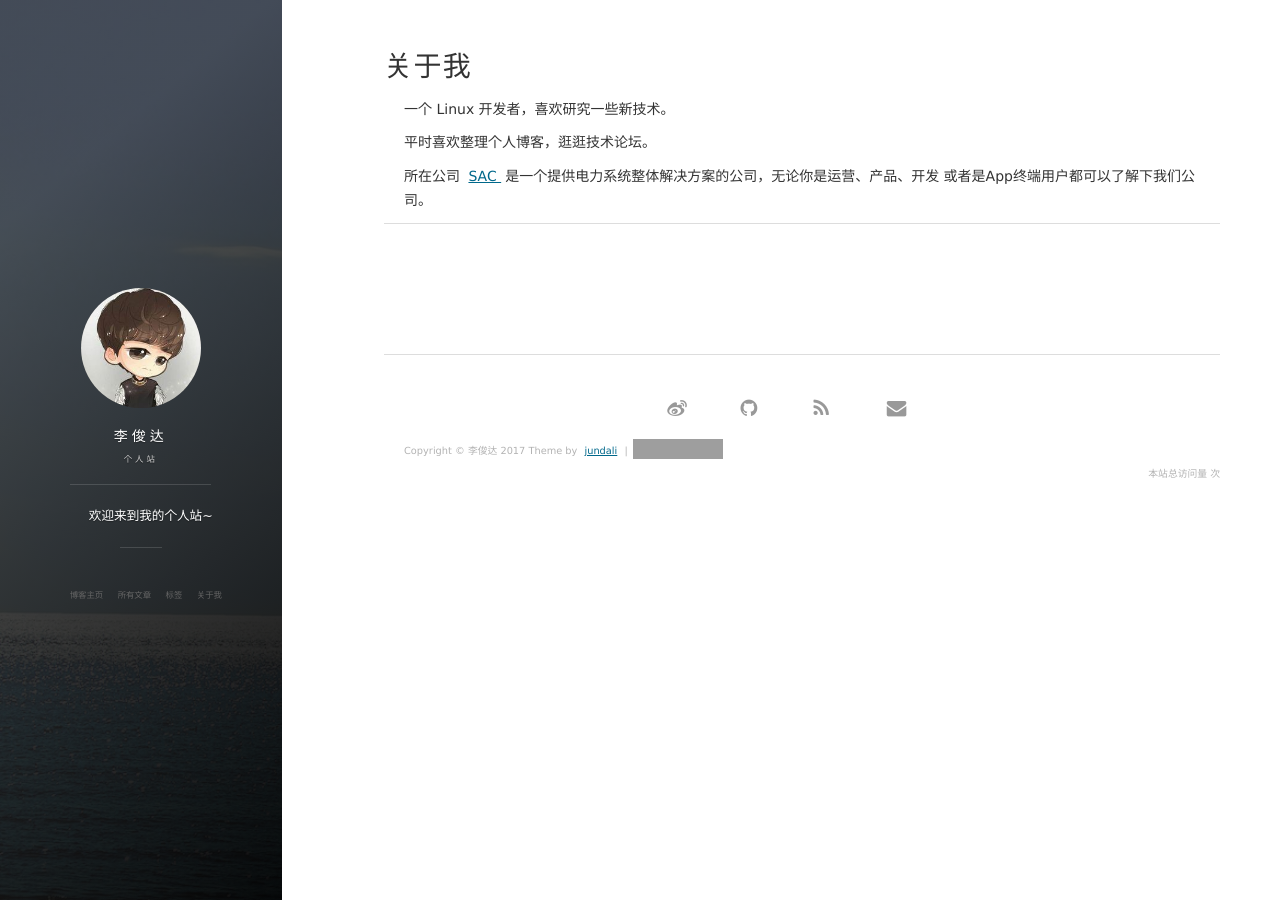
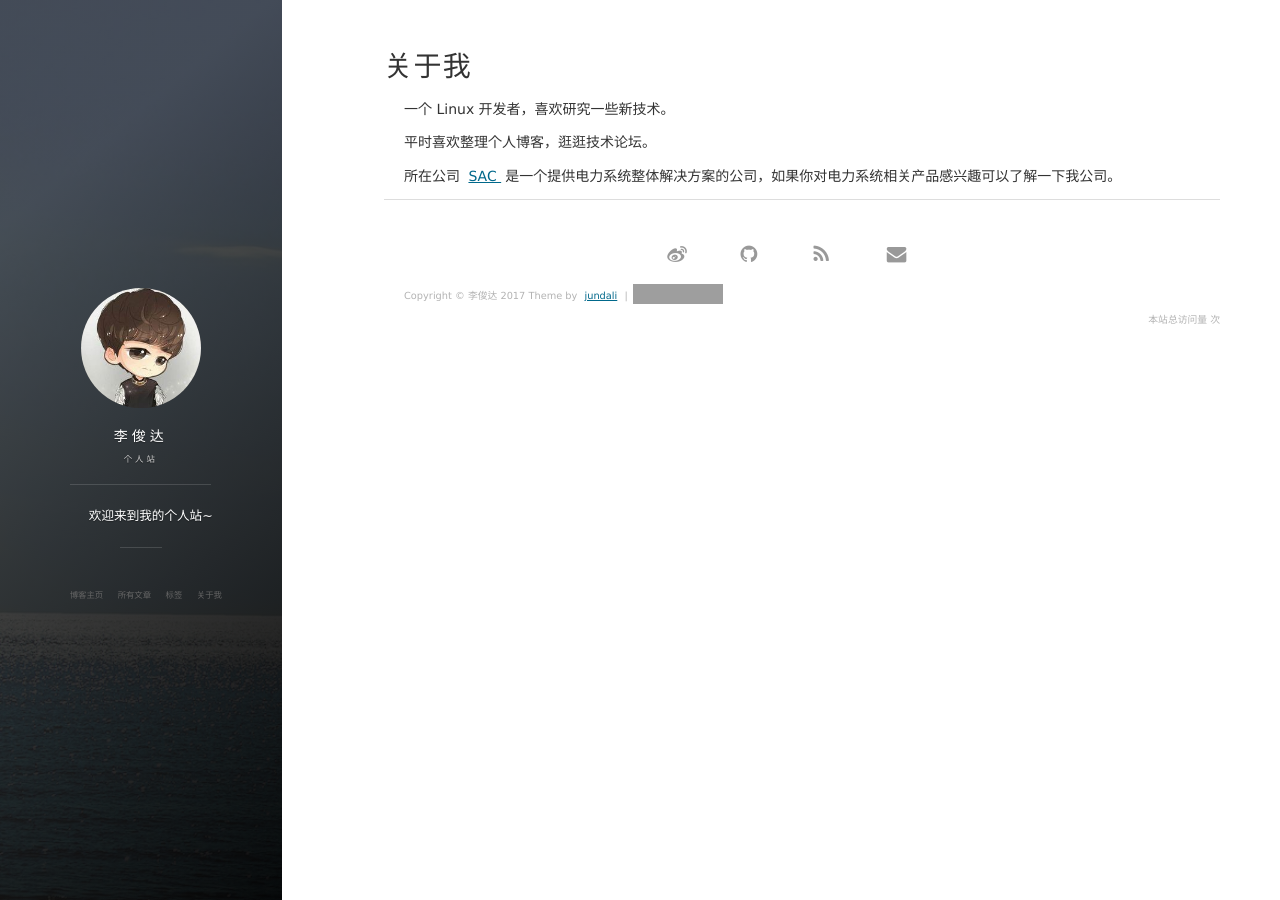
Before and after one commit to jundali/jundali.github.io, a Jekyll site: the page built from about.md, in a window 1280 px wide. Built offline with Jekyll 4.4.1, drawn with Linux system fonts in a browser that asks for light colours; nearby versions of some CDN libraries; comment, search, counter and statistics services are not loaded; grey boxes are pictures that could not be loaded.

Commit message:
Update about.md

```diff
--- a/about.md
+++ b/about.md
@@ -2,20 +2,12 @@
 layout: page
 title: 关于我
 ---
-
 一个 Linux 开发者，喜欢研究一些新技术。
 <p>
 平时喜欢整理个人博客，逛逛技术论坛。
 <p>
-
-
 <p>
-
 所在公司
 <a target="_blank" href="http://sac-china.com/"> SAC </a>
-是一个提供电力系统整体解决方案的公司，无论你是运营、产品、开发 或者是App终端用户都可以了解下我们公司。
+是一个提供电力系统整体解决方案的公司，如果你对电力系统相关产品感兴趣可以了解一下我公司。
 <p>
-
-
-
-{% include comments.html %}
```
